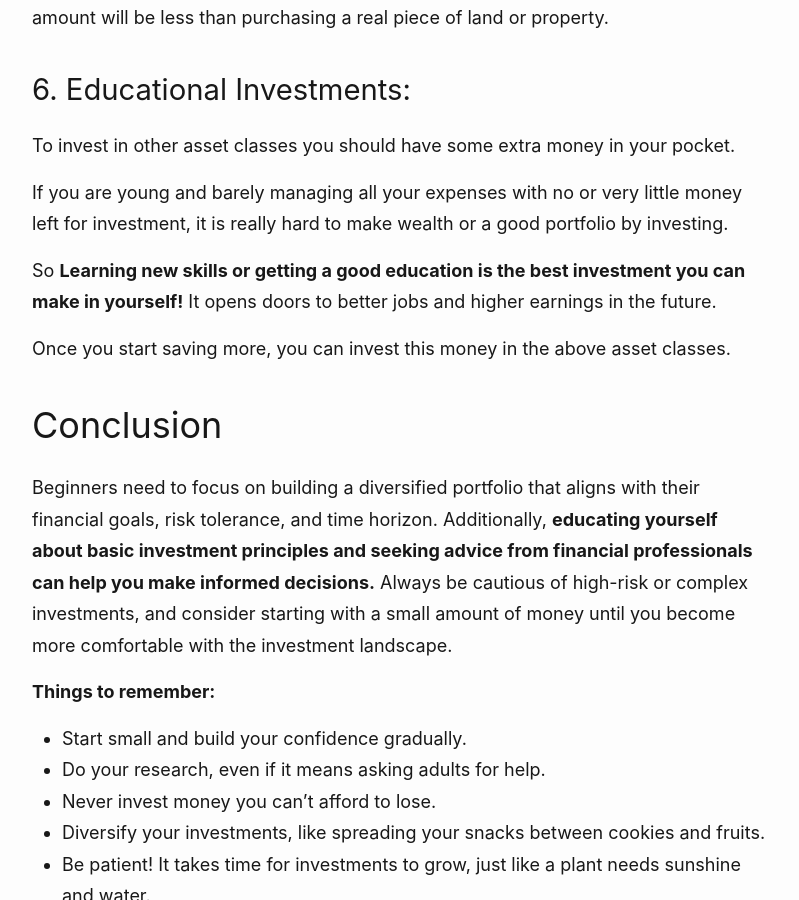
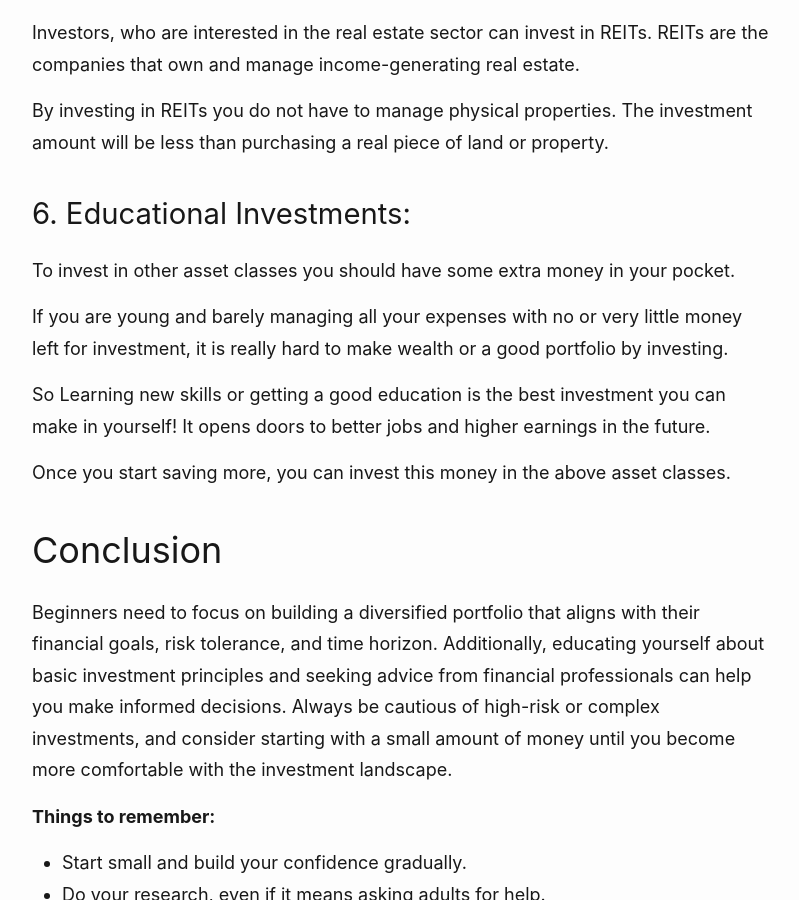
Before and after one commit to gauravkukade/fin-blog, a Jekyll site: the page built from _posts/2024-02-01-investments-for-beginners.md, in a window 1280 px wide and 900 px high, scrolled down 2822 px. Shown: the whole window, without its empty margins (238-1037 px from the left). Built offline with Jekyll 4.4.1, drawn with Linux system fonts in a browser that asks for light colours; some of the changed text lies outside the part shown.

Commit message:
Update 2024-02-01-investments-for-beginners.md

```diff
--- a/_posts/2024-02-01-investments-for-beginners.md
+++ b/_posts/2024-02-01-investments-for-beginners.md
@@ -62,14 +62,14 @@ To invest in other asset classes you should have some extra money in your pocket
 
 If you are young and barely managing all your expenses with no or very little money left for investment, it is really hard to make wealth or a good portfolio by investing.
 
-So **Learning new skills or getting a good education is the best investment you can make in yourself!** It opens doors to better jobs and higher earnings in the future.
+So Learning new skills or getting a good education is the best investment you can make in yourself! It opens doors to better jobs and higher earnings in the future.
 
 Once you start saving more, you can invest this money in the above asset classes.
 
 
 ## Conclusion
 
-Beginners need to focus on building a diversified portfolio that aligns with their financial goals, risk tolerance, and time horizon. Additionally, **educating yourself about basic investment principles and seeking advice from financial professionals can help you make informed decisions.** Always be cautious of high-risk or complex investments, and consider starting with a small amount of money until you become more comfortable with the investment landscape.
+Beginners need to focus on building a diversified portfolio that aligns with their financial goals, risk tolerance, and time horizon. Additionally, educating yourself about basic investment principles and seeking advice from financial professionals can help you make informed decisions. Always be cautious of high-risk or complex investments, and consider starting with a small amount of money until you become more comfortable with the investment landscape.
 
 **Things to remember:**
 
```
Also changed, not shown: other parts of _posts/2024-02-01-investments-for-beginners.md (+1 -1 lines).
